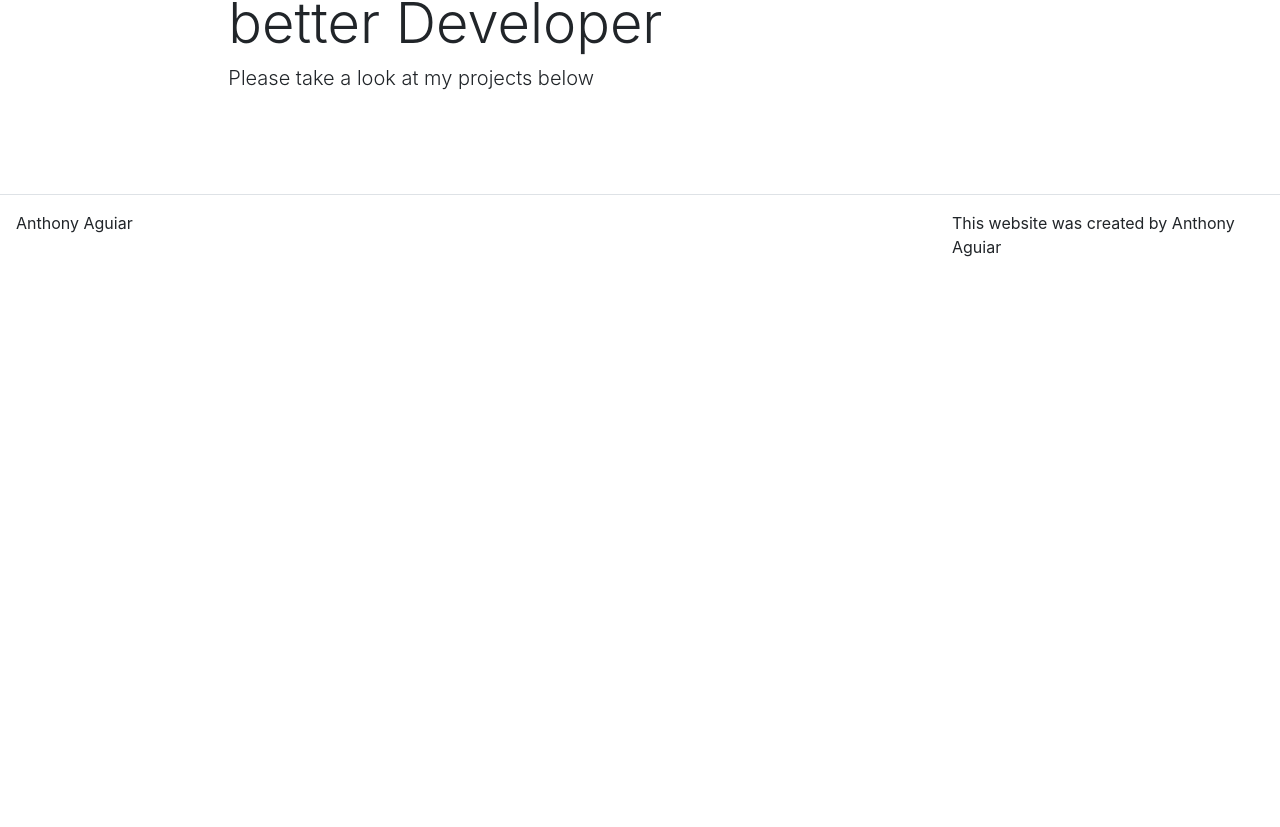
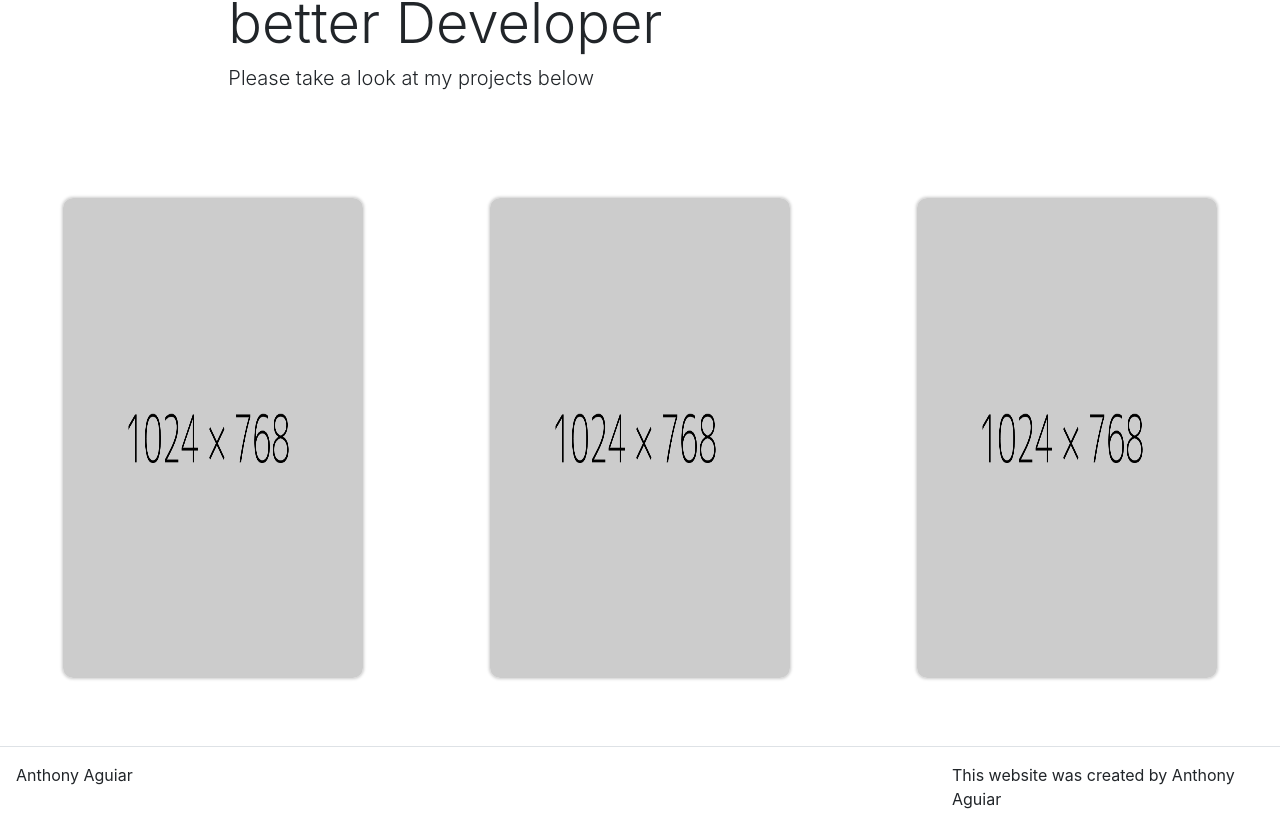
Before and after one commit to EpicGibbon/react_portfolio, a React (Create React App) app: page / in a window 1280 px wide. Shown: the part 305-1132 px from the top of the page. Before the commit the page ends 800 px from the top, so only its background shows below. Built offline with nearby package versions, Linux system fonts and the light colour scheme.

Commit message:
homepage is functional

```diff
--- a/package.json
+++ b/package.json
@@ -11,7 +11,8 @@
     "react-bootstrap": "^1.3.0",
     "react-dom": "^16.13.1",
     "react-router-dom": "^5.2.0",
-    "react-scripts": "3.4.3"
+    "react-scripts": "3.4.3",
+    "react-spring": "^8.0.27"
   },
   "scripts": {
     "start": "react-scripts start",
--- /dev/null
+++ b/src/Components/Card.js
@@ -0,0 +1,14 @@
+import React from 'react';
+
+import CardInfo from '../Components/Cardinfo'
+
+function Card(props) {
+    return (
+        <div className="d-inline-block a-card" onClick={(e) => props.click(props.display)}>
+            <img className="a-card-image" src={props.display.imgSrc} alt={props.display.imgSrc} />
+            {props.display.selected && <CardInfo title={props.display.title} subTitle={props.display.subTitle} link={props.display.link} />}
+        </div>
+    )
+}
+
+export default Card;
--- /dev/null
+++ b/src/Components/Cardinfo.js
@@ -0,0 +1,19 @@
+import React from 'react';
+import { useSpring, animated } from 'react-spring';
+
+
+function CardInfo(props) {
+    //this variable will hold the react spring styling
+    const style = useSpring({ opacity: 1, from: { opacity: 0 } })
+
+    return (
+        <animated.div className="a-card-info" style={style}>
+            <p className="a-card-title">{props.title}</p>
+            <p className="a-card-subtitle">{props.subTitle}</p>
+            <a href={props.link} target="_blank" rel="noopener noreferrer">View</a>
+
+        </animated.div>
+    )
+}
+
+export default CardInfo;
--- /dev/null
+++ b/src/Components/Carousel.js
@@ -0,0 +1,80 @@
+import React from 'react';
+import Card from '../Components/Card'
+import Container from 'react-bootstrap/Container';
+import Row from 'react-bootstrap/Row';
+import placeholder from '../assets/images/placeholder.png'
+
+
+// import images that will be used on homepage here then link to src dim (1000px wide, 1600px tall)
+
+class Carousel extends React.Component {
+    constructor(props) {
+        super(props);
+        this.state = {
+            displays: [
+                {
+                    id: 0,
+                    title: "Enter title",
+                    subTitle: "Enter Subheading",
+                    imgSrc: placeholder,
+                    link: "https://github.com/EpicGibbon?tab=repositories",
+                    selected: false
+                },
+                {
+                    id: 1,
+                    title: "Enter title",
+                    subTitle: "Enter Subheading",
+                    imgSrc: placeholder,
+                    link: "https://github.com/EpicGibbon?tab=repositories",
+                    selected: false
+                },
+                {
+                    id: 2,
+                    title: "Enter title",
+                    subTitle: "Enter Subheading",
+                    imgSrc: placeholder,
+                    link: "https://github.com/EpicGibbon?tab=repositories",
+                    selected: false
+                }
+            ]
+        }
+    }
+
+    handleCardClick = (id, card) => {
+        let displays = [...this.state.displays];
+
+        displays[id].selected = displays[id].selected ? false : true;
+
+        displays.forEach(display => {
+            if(display.id !== id) {
+                display.selected = false;
+            }
+        });
+
+        this.setState({
+            displays
+        });
+    }
+
+
+
+    makeDisplays = (displays) => {
+        return displays.map(display =>{
+            return <Card display={display} click={(e => this.handleCardClick(display.id, e))} key={display.id}/>
+        })
+    }
+
+
+    render() {
+        return (
+            <Container fluid={true}>
+                <Row className="justify-content-around">
+                    {this.makeDisplays(this.state.displays)}
+                </Row>
+            </Container>
+        )
+    }
+
+}
+
+export default Carousel;
--- a/src/index.css
+++ b/src/index.css
@@ -11,3 +11,29 @@ code {
   font-family: source-code-pro, Menlo, Monaco, Consolas, 'Courier New',
     monospace;
 }
+
+.a-card {
+  margin: 20px;
+}
+
+.a-card-image {
+  border-radius: 10px;
+  width: 300px;
+  height: 480px;
+  box-shadow: 0px 0px 3px 1px #ccc;
+}
+
+a-card-info {
+margin-top: 10px;
+min-height: 100px;
+}
+
+.a-card-title {
+  font-size: 24px;
+  margin: 0px;
+}
+
+.a-card-subtitle {
+  font-size: 16px;
+  margin: 0px;
+}
--- a/src/pages/HomePage.js
+++ b/src/pages/HomePage.js
@@ -1,10 +1,15 @@
 import React from 'react';
 import Hero from '../Components/Hero'
+import Carousel from '../Components/Carousel';
+
 
 function Home(props) {
 
     return (
+        <div>
         <Hero title={props.title} subTitle={props.subTitle} text={props.text}/>
+        <Carousel />
+        </div>
     )
 }
 
```
Also changed, not shown: src/assets/images/placeholder.png (added), 1 other file (tests, documents, lock files or other folders).
